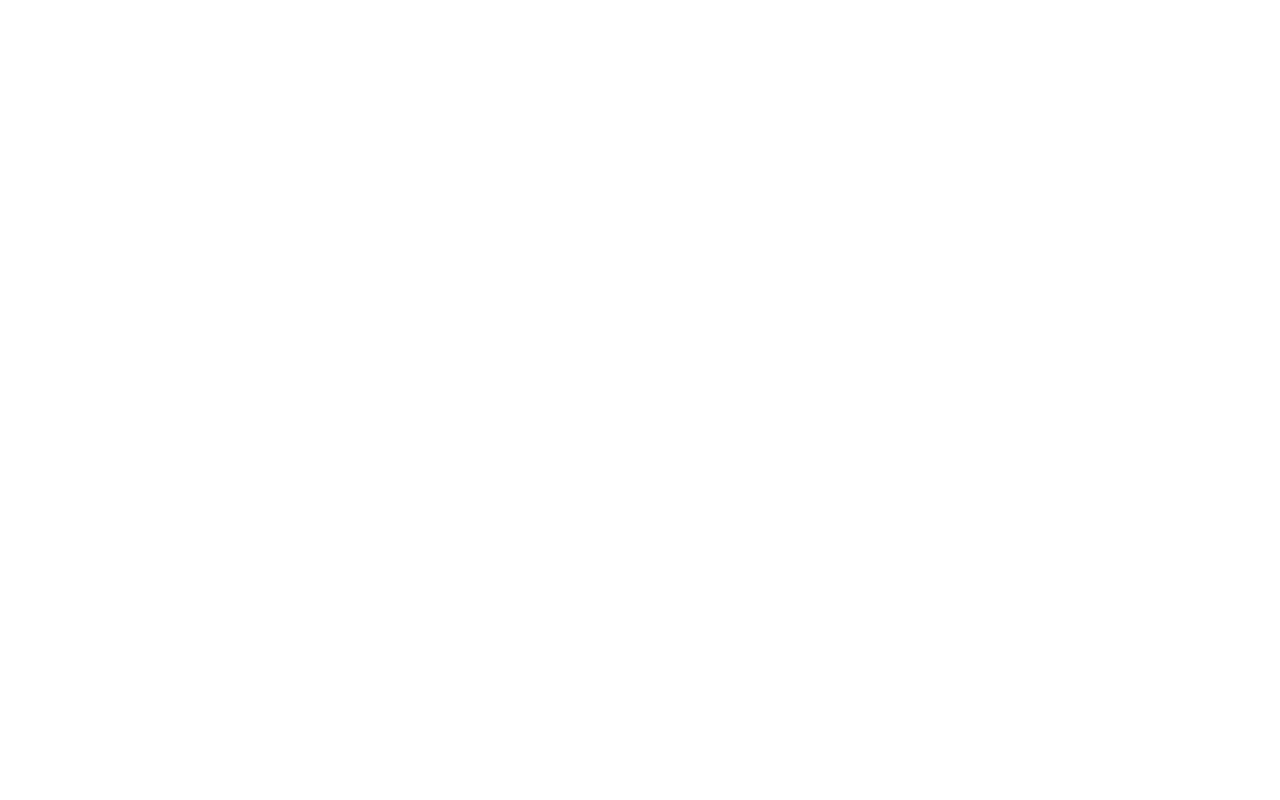
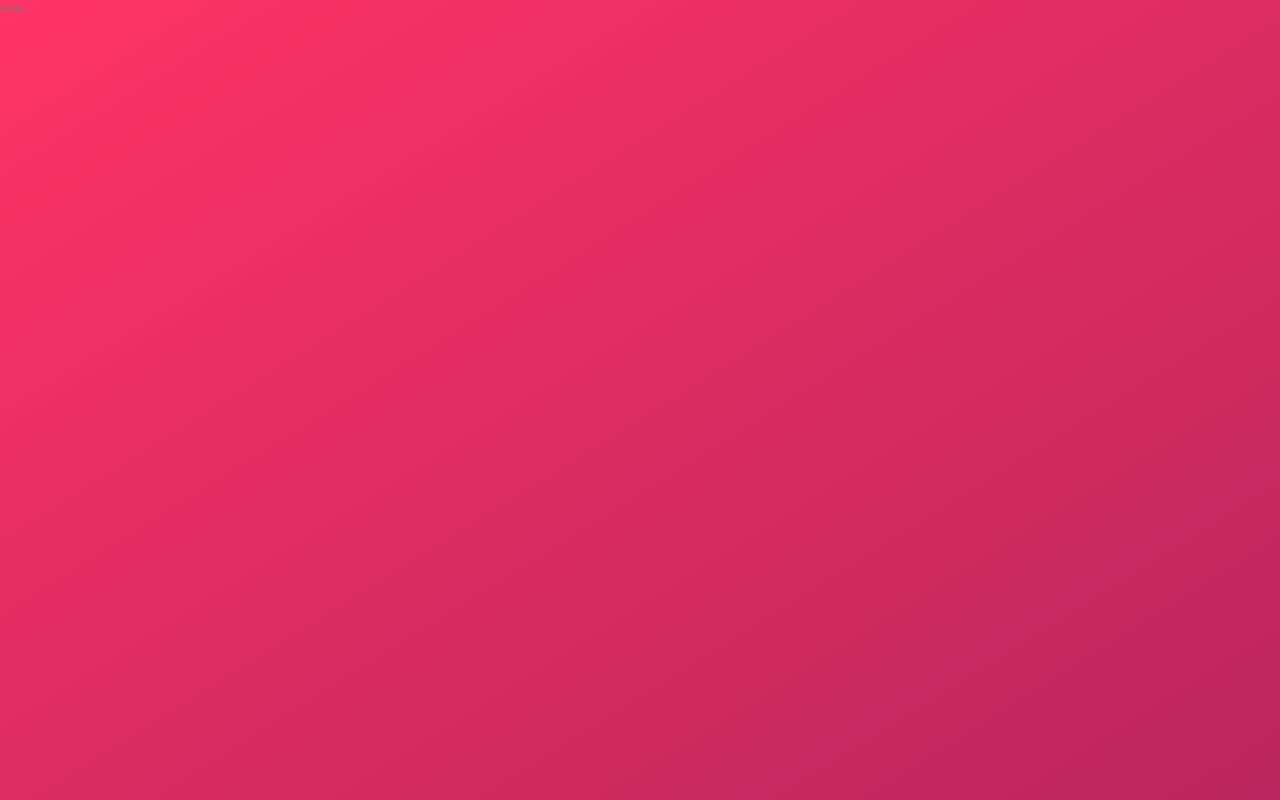
Before and after one commit to vinhphu101195/Booking-layout-html-css, a website: page index.html in a window 1280 px wide. Drawn offline with nearby package versions, Linux system fonts and the light colour scheme.

Commit message:
defind project setting and custom properties

```diff
--- a/index.html
+++ b/index.html
@@ -11,6 +11,6 @@
         <title>trillo &mdash; Your all-in-one booking app</title>
     </head>
     <body>
-
+        dmm
     </body>
 </html>
--- /dev/null
+++ b/sass/_base.scss
@@ -0,0 +1,43 @@
+:root{
+    --color-primary:#eb2f64;
+    --color-primary-light: #FF3366;
+    --color-primary-dark: #BA265D;
+
+
+    --color-grey-light-1: #faf9f9;
+    --color-grey-light-2: #f4f2f2;
+    --color-grey-light-3: #f0eeee;
+    --color-grey-light-4: #ccc;
+
+    --color-grey-dark-1: #333;
+    --color-grey-dark-2: #777;
+    --color-grey-dark-3: #999;
+}
+
+
+* {
+    margin:0;
+    padding:0;
+}
+
+*,*::before,*::after{
+    box-sizing: inherit;
+}
+
+html{
+    box-sizing: border-box;
+    font-size: 62.5%; // 1rem = 10px, 10px/16px = 62.5%
+}
+
+body{
+    font-family: 'Open Sans',sans-serif ;
+    font-weight: 400;
+    line-height: 1.6;
+    color:var(--color-grey-dark-2);
+    background-image: linear-gradient(to right bottom,var(--color-primary-light),var(--color-primary-dark));
+    background-size: cover;
+    background-repeat: no-repeat;
+
+
+    min-height: 100vh;
+}
--- a/sass/main.scss
+++ b/sass/main.scss
@@ -1,17 +1,3 @@
-/*
-COLORS
-
-Primary: #eb2f64
-Primary light: #FF3366
-Primary dark: #BA265D
-
-Grey light 1: #faf9f9
-Grey light 2: #f4f2f2
-Grey light 3: #f0eeee
-Grey light 4: #ccc
-
-Grey dark 1: #333
-Grey dark 2: #777
-Grey dark 3: #999
-
-*/
+@import "base";
+@import "layout";
+@import "components";
```
Also changed, not shown: package.json (+4 -6 lines), css/style.css, sass/_components.scss (added), sass/_layout.scss (added), 1 other file.
